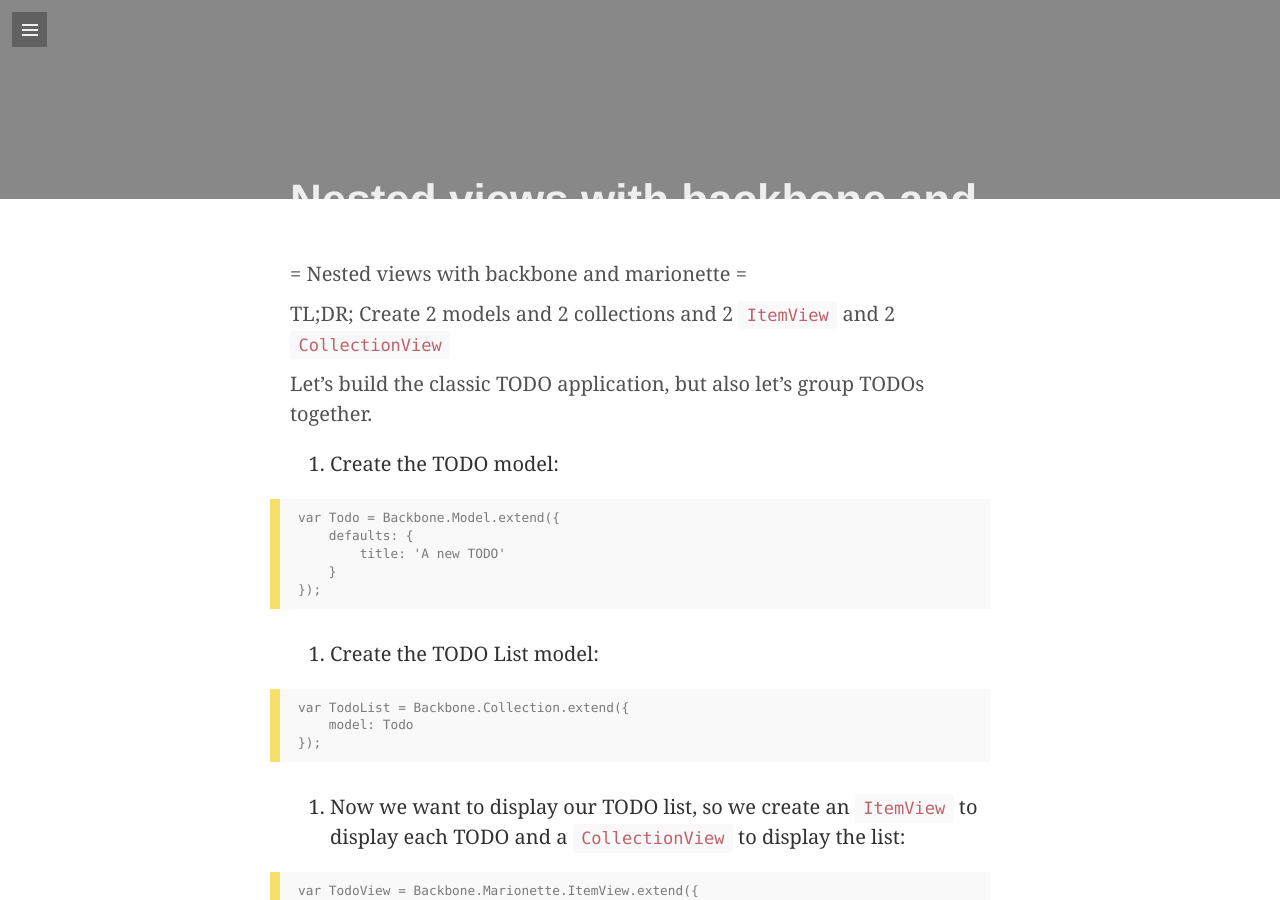
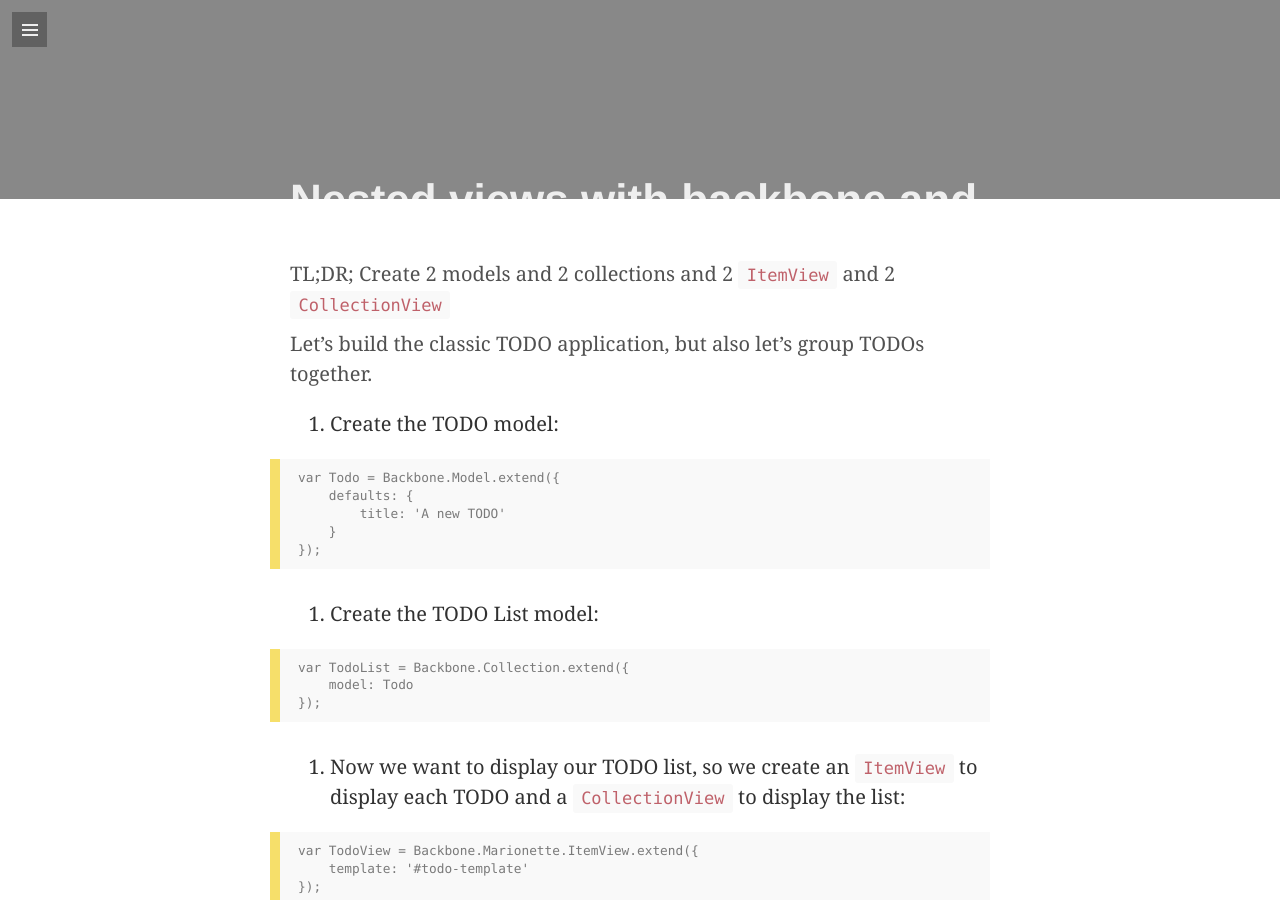
Before and after one commit to davidevernizzi/davidevernizzi.github.io, a Jekyll site: the page built from _posts/2016-01-26-nested-views-with-backbone-and-marionette.markdown, in a window 1280 px wide and 900 px high, scrolled down 701 px. Built offline with Jekyll 4.4.1, drawn with Linux system fonts in a browser that asks for light colours; some web fonts are replaced; Markdown is read by kramdown in place of the engine named in the settings.

Commit message:
removed wrong title

```diff
--- a/_posts/2016-01-26-nested-views-with-backbone-and-marionette.markdown
+++ b/_posts/2016-01-26-nested-views-with-backbone-and-marionette.markdown
@@ -4,8 +4,6 @@ title:  "Nested views with backbone and marionette"
 date:   2016-01-26
 categories: backbone, marionette, distilled tutorial
 ---
-
-= Nested views with backbone and marionette =
 
 TL;DR; Create 2 models and 2 collections and 2 `ItemView` and 2 `CollectionView`
 
```
